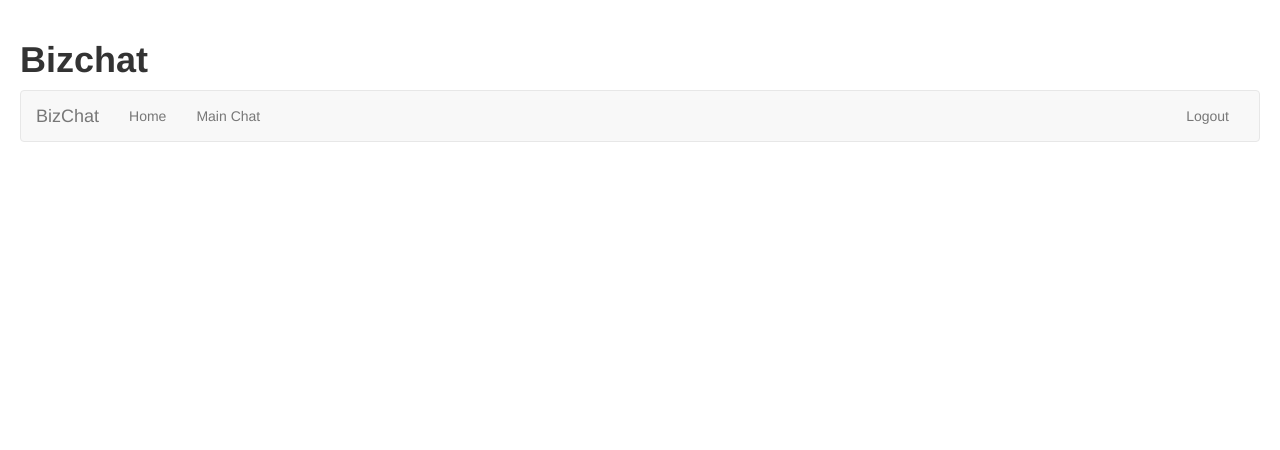
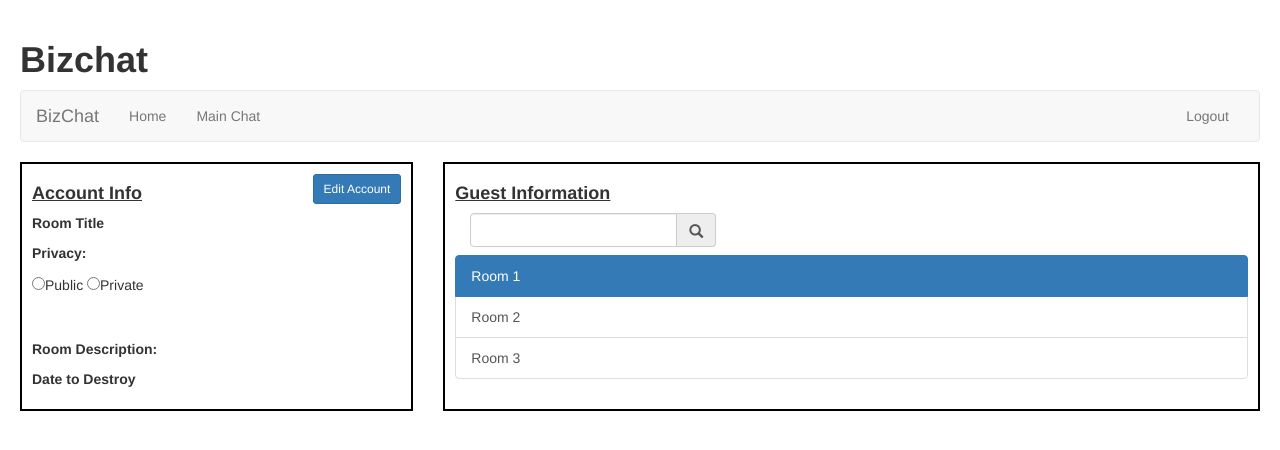
Before and after one commit to Leitzf/Bizchat, a plain HTML site: page roomeditview.html in a window 1280 px wide. Drawn offline with nearby package versions, Linux system fonts and the light colour scheme.

Commit message:
Modified room edit view

```diff
--- a/roomeditview.html
+++ b/roomeditview.html
@@ -29,6 +29,59 @@
 			  </div><!--/.nav-collapse -->
 			</div><!--/.container-fluid -->
 		  </nav>
+	<div class="row">
+		<!-- Main body of page -->
+		  	<div class="col-sm-4">
+		  		<!-- User Profile Information -->
+				<div class="span12" style="border: 2px solid black">
+			      	<div id="roominfobar" style="padding:10px">
+					<head>
+						<div class='btn-toolbar pull-right'>
+						<button type="button" class="btn btn-primary btn-sm">Edit Account</button>
+						</div>
+						<h4><strong><u>Account Info</u></strong></h4>
+						</head>
+						<p><strong>Room Title</strong></p>
+						<p></p>
 
+						<!--Privacy Setting Check Box-->
+						<p> <strong>Privacy:</strong></p>
+						<form action="">
+						<input type="radio" name="roomprivacy" value="public">Public
+						<input type="radio" name="roomprivacy" value="private">Private
+						</form>
+						<br>
+						<p></p>
+						<p> <strong>Room Description:</strong></p>
+						<p></p>
+						<p><strong>Date to Destroy</strong></p>
+					</div>
+				</div>
+			</div>
+
+			<div class="col-sm-8">
+				<!-- List of Users Subscribed to room -->
+				<div class="span12" style="border: 2px solid black">
+				<div id="roomlist" style="padding:10px">
+					<h4><strong><u>Guest Information</u></strong></h4>
+						<div id="guestlist">
+		  				<!-- Main component -->
+						<form class="navbar-form">
+							<div class="form-group" style="display:inline;">
+							<div class="input-group">
+								<input type="text" class="form-control">
+								<span class="input-group-addon"><span class="glyphicon glyphicon-search"></span></span>
+							</div>
+							</div>
+						</form>
+		  				<div class="list-group">
+							<a href="#" class="list-group-item active"> Room 1 </a>
+							<a href="#" class="list-group-item">Room 2</a>
+							<a href="#" class="list-group-item">Room 3</a>
+					  	</div>
+					</div>
+					</div>
+			  	</div>
+			</div>
 	</body>
 </html>
```
